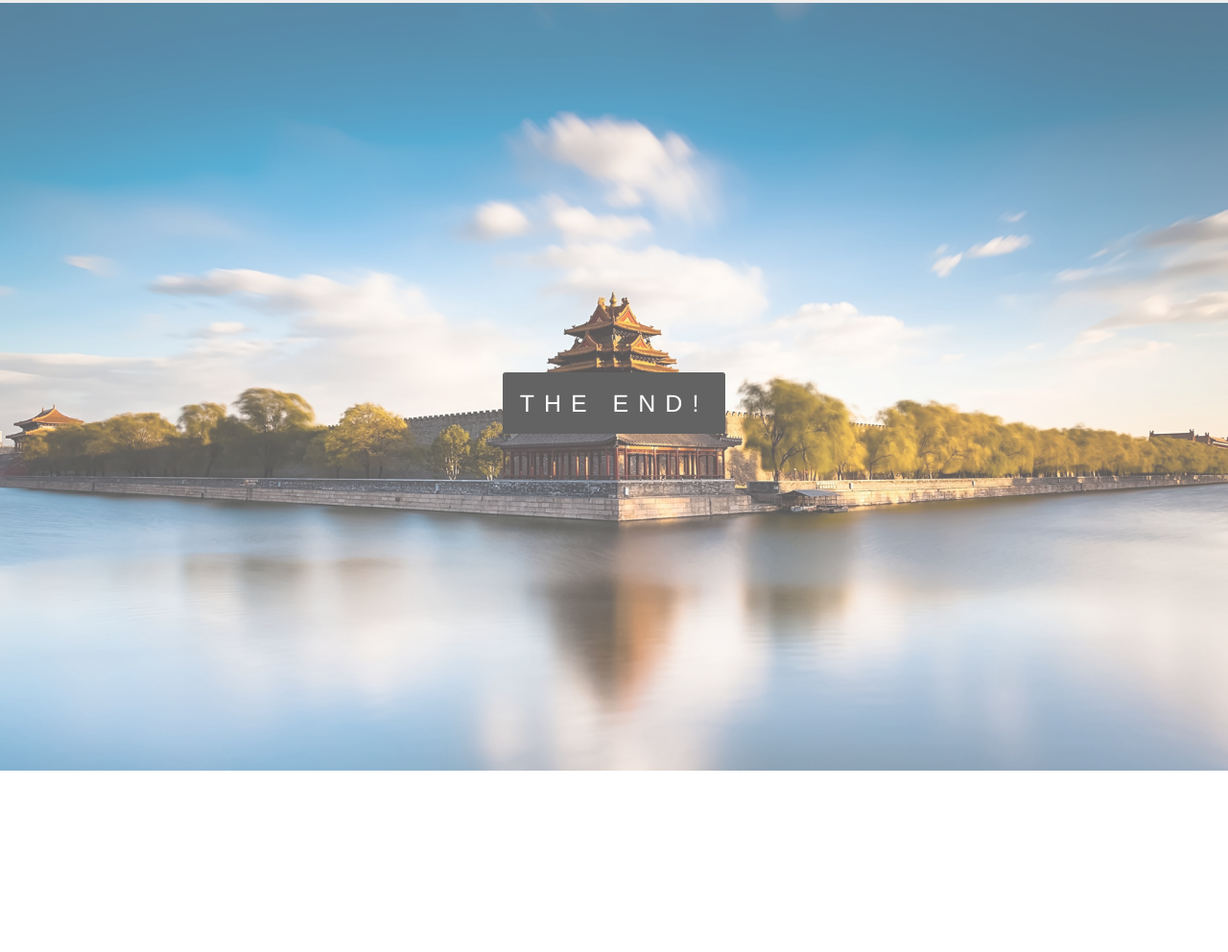
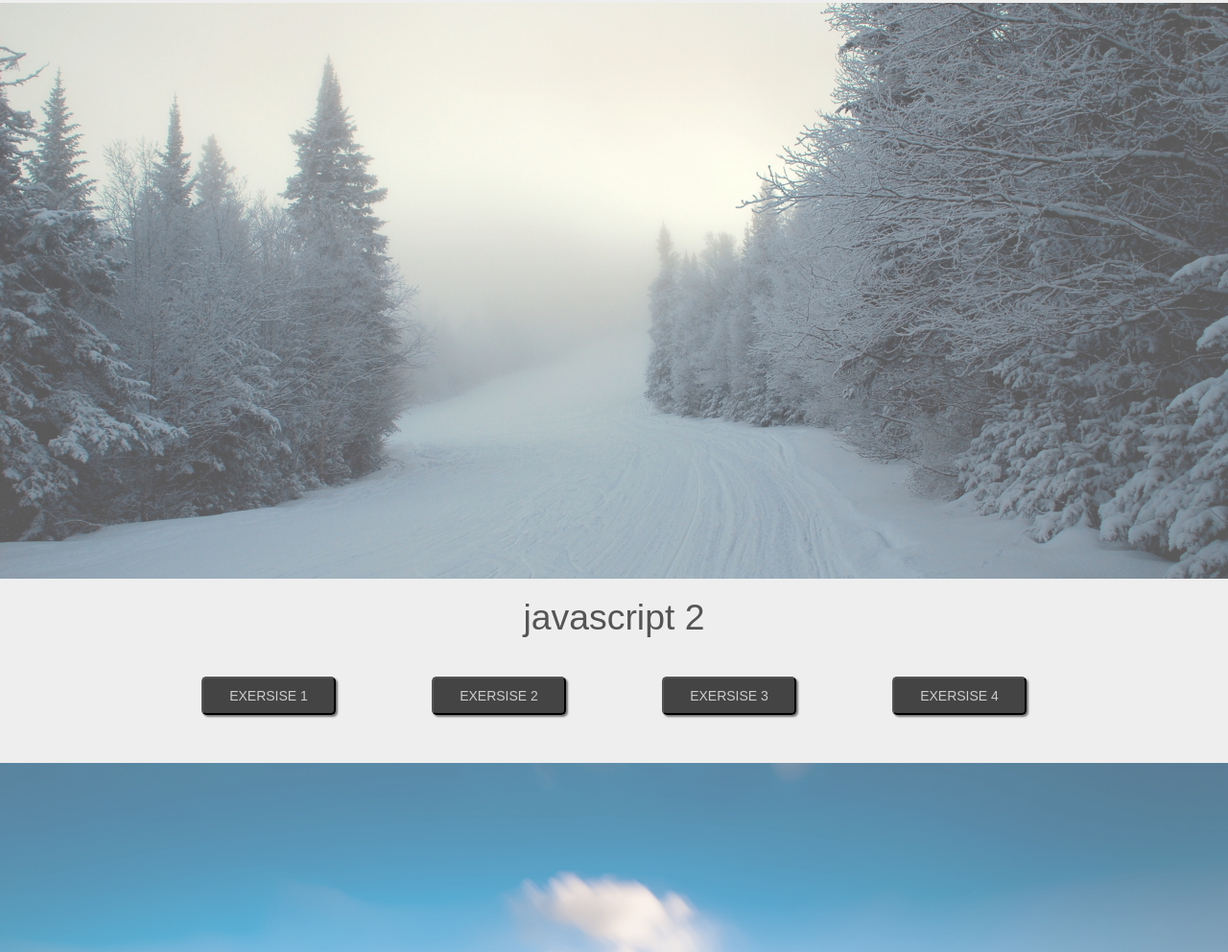
Before and after one commit to MaximOstrikov/parallax, a plain HTML site: page index.html in a window 1280 px wide. Shown: the part 2790-3782 px from the top of the page at 96% size. Before the commit the page ends 3593 px from the top, so only its background shows below. Drawn offline with Linux system fonts and the light colour scheme; a web font is replaced by a local one.

Commit message:
parallax

```diff
--- a/index.html
+++ b/index.html
@@ -54,6 +54,20 @@
           </div>
       </div>
  </div>
+ <div class="bgimg-3"></div>
+ <div class="info-3">
+     <h1>javascript 2</h1>
+     <div class="container">
+         <div class="row">
+             <form class="jshomrow">
+                 <button type="button" id='jshom' class="col-md-3" onclick="fe8()">EXERSISE 1</button>
+                 <button type="button" id='jshom' class="col-md-3" onclick="fe5()">EXERSISE 2</button>
+                 <button type="button" id='jshom' class="col-md-3" onclick="fe6()">EXERSISE 3</button>
+                 <button type="button" id='jshom' class="col-md-3" onclick="fe7()">EXERSISE 4</button>
+             </form>
+         </div>
+     </div>
+ </div>
  <div class="bgimg-4">
    <div class="caption">
     <span >THE END!</span>
--- a/js/fe.js
+++ b/js/fe.js
@@ -33,9 +33,10 @@ function fe4() {
         case 'Админ':
             password = prompt('Введите пароль');
             if (password === truepassword) {
-                alert('Добро пожаловать!'); break;}
-                else if (password == null){alert('Вход отменен'); break;}
-                else {alert('Пароль неверен'); break;}
+                alert('Добро пожаловать!');}
+                else if (password == null){alert('Вход отменен');}
+                else {alert('Пароль неверен');}
+            break;
         default:
             alert('Я вас не знаю');
     }
@@ -49,7 +50,7 @@ function fe5() {
 function fe6() {
     var i,a=[];
 
-    for(i=2;i<11;i+=2) {
+    for(i=2;i<=10;i+=2) {
      a[a.length]=i;
     }
     alert(a);
@@ -68,8 +69,24 @@ function fe7() {
           long=a.length;
           alert('Ввод остановлен');
           for(kl=0;kl<long;kl++){
-             sum=sum+parseInt(a[kl]);
+              sum+=parseInt(a[kl]);
           }
         }
         alert(sum);
 }
+
+function fe8() {
+   var user={name :"Кирилл", age: "20"};
+    console.log(user.age);
+    user.age='24';
+    console.log(user.age);
+
+    for (var k in user) {
+        console.log(k +' '+ user[k]);
+    }
+    delete user.name;
+    for (var k in user) {
+        console.log(k +' '+ user[k]);
+    }
+    console.log(name in user);
+} git push -u origin master
```
Lines whose indentation alone changed are shown as unchanged.
